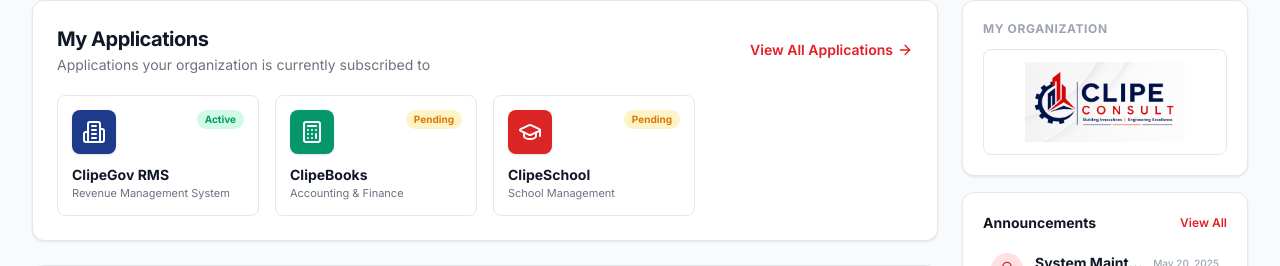
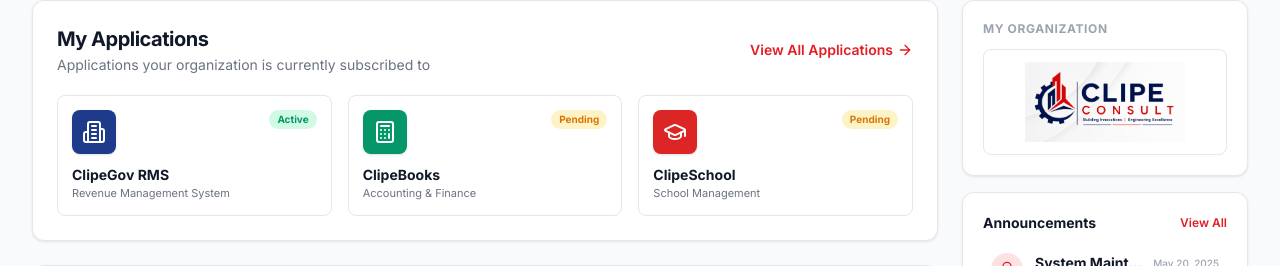
Before and after one commit to lilromeo2290/clipeone_platform, a Next.js app: page / in a window 1280 px wide. Shown: the part 601-867 px from the top of the page. Built offline with nearby package versions, Linux system fonts and the light colour scheme.

Commit message:
auto: 2026-09-03 22:52:09 — M  src/components/clipeone/my-applications.tsx|

```diff
--- a/src/components/clipeone/my-applications.tsx
+++ b/src/components/clipeone/my-applications.tsx
@@ -67,7 +67,7 @@
         </a>
       </header>
 
-      <div className="grid grid-cols-2 gap-3 sm:grid-cols-4 sm:gap-4">
+      <div className="grid grid-cols-2 gap-3 sm:grid-cols-3 sm:gap-4">
         {APPS.map((app) => (
           <a
             key={app.name}
```
